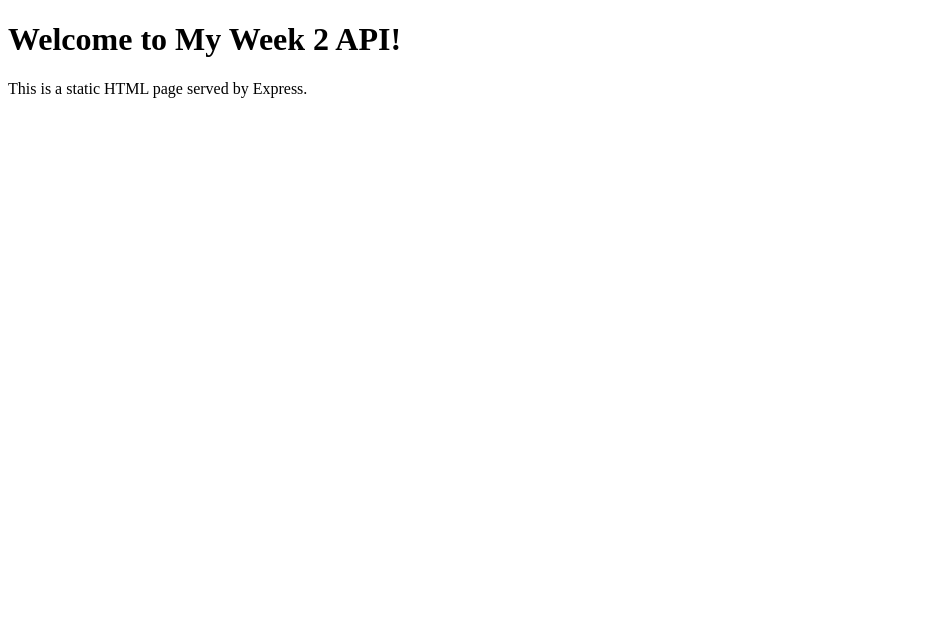
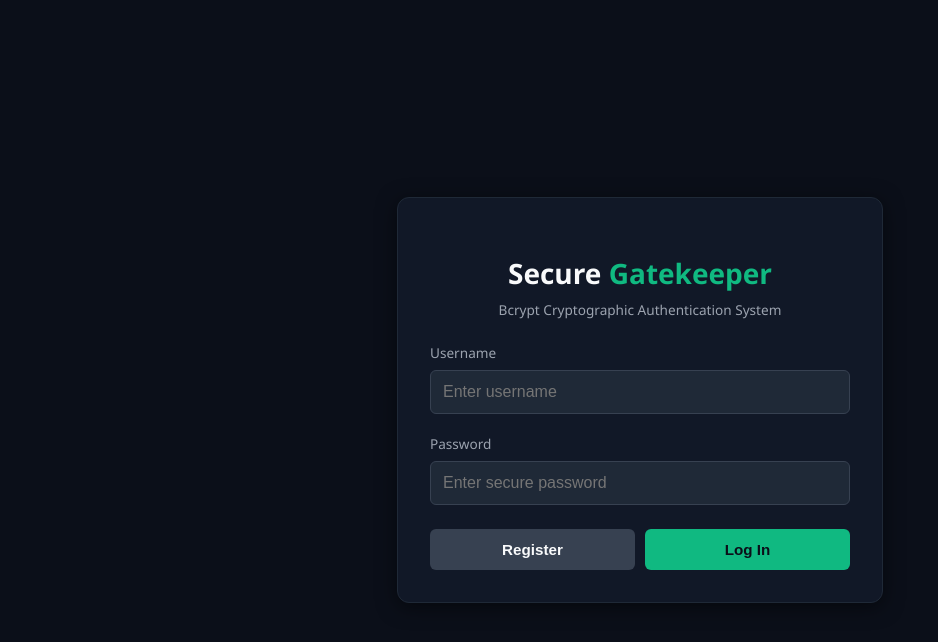
Before and after one commit to Progress-Tobiloba/Week-2-js, a website: page public/index.html in a window 1280 px wide. Shown: the whole page, without its empty margins (0-938 px from the left). Drawn offline with Linux system fonts and the light colour scheme.

Commit message:
Fix project root files

```diff
--- a/public/index.html
+++ b/public/index.html
@@ -3,10 +3,117 @@
 <head>
     <meta charset="UTF-8">
     <meta name="viewport" content="width=device-width, initial-scale=1.0">
-    <title>Week 2 API</title>
+    <title>Progress | Secure Authentication Console</title>
+    <style>
+        :root {
+            --bg-color: #0b0f19;
+            --card-bg: #111827;
+            --accent-color: #10b981;
+            --text-main: #f9fafb;
+            --text-muted: #9ca3af;
+        }
+        body {
+            font-family: 'Segoe UI', sans-serif;
+            background-color: var(--bg-color);
+            color: var(--text-main);
+            margin: 0; padding: 0;
+            display: flex; justify-content: center; align-items: center;
+            min-height: 100vh;
+        }
+        .container {
+            width: 90%; max-width: 420px;
+            background: var(--card-bg);
+            padding: 2rem; border-radius: 12px;
+            box-shadow: 0 4px 20px rgba(0,0,0,0.5);
+            border: 1px solid #1f2937;
+            text-align: center;
+        }
+        h2 { margin-bottom: 1.5rem; font-size: 1.75rem; color: var(--text-main); }
+        h2 span { color: var(--accent-color); }
+        .form-group { text-align: left; margin-bottom: 1.25rem; }
+        label { display: block; margin-bottom: 0.5rem; color: var(--text-muted); font-size: 0.85rem; }
+        input {
+            width: 100%; padding: 0.75rem; background: #1f2937;
+            border: 1px solid #374151; border-radius: 6px;
+            color: var(--text-main); font-size: 1rem; box-sizing: border-box;
+        }
+        input:focus { outline: none; border-color: var(--accent-color); }
+        .btn-group { display: flex; gap: 10px; margin-top: 1.5rem; }
+        button {
+            flex: 1; padding: 0.75rem; border: none; border-radius: 6px;
+            font-size: 0.95rem; font-weight: 600; cursor: pointer; transition: 0.2s;
+        }
+        .btn-primary { background: var(--accent-color); color: #0b0f19; }
+        .btn-secondary { background: #374151; color: var(--text-main); }
+        button:hover { opacity: 0.9; }
+        #status {
+            margin-top: 1.5rem; padding: 0.75rem; border-radius: 6px;
+            display: none; font-size: 0.9rem; font-weight: bold;
+        }
+    </style>
 </head>
 <body>
-    <h1>Welcome to My Week 2 API!</h1>
-    <p>This is a static HTML page served by Express.</p>
+
+<div class="container">
+    <h2>Secure <span>Gatekeeper</span></h2>
+    <p style="color: var(--text-muted); font-size: 0.85rem; margin-top: -1rem; margin-bottom: 1.5rem;">Bcrypt Cryptographic Authentication System</p>
+
+    <div class="form-group">
+        <label for="username">Username</label>
+        <input type="text" id="username" placeholder="Enter username">
+    </div>
+    <div class="form-group">
+        <label for="password">Password</label>
+        <input type="password" id="password" placeholder="Enter secure password">
+    </div>
+
+    <div class="btn-group">
+        <button class="btn-secondary" onclick="handleAuth('/api/register')">Register</button>
+        <button class="btn-primary" onclick="handleAuth('/api/login')">Log In</button>
+    </div>
+
+    <div id="status"></div>
+</div>
+
+<script>
+    async function handleAuth(endpoint) {
+        const username = document.getElementById('username').value;
+        const password = document.getElementById('password').value;
+        const statusBox = document.getElementById('status');
+
+        if (!username || !password) {
+            statusBox.style.display = 'block';
+            statusBox.style.background = 'rgba(239, 68, 68, 0.1)';
+            statusBox.style.color = '#ef4444';
+            statusBox.innerText = 'Fields cannot be blank!';
+            return;
+        }
+
+        try {
+            const response = await fetch(endpoint, {
+                method: 'POST',
+                headers: { 'Content-Type': 'application/json' },
+                body: JSON.stringify({ username, password })
+            });
+            const text = await response.text();
+
+            statusBox.style.display = 'block';
+            if (response.ok) {
+                statusBox.style.background = 'rgba(16, 185, 129, 0.1)';
+                statusBox.style.color = '#10b981';
+                statusBox.innerText = text;
+            } else {
+                statusBox.style.background = 'rgba(239, 68, 68, 0.1)';
+                statusBox.style.color = '#ef4444';
+                statusBox.innerText = text;
+            }
+        } catch (err) {
+            statusBox.style.display = 'block';
+            statusBox.style.color = '#ef4444';
+            statusBox.innerText = 'Cannot connect to server.';
+        }
+    }
+</script>
+
 </body>
 </html>
```
Also changed, not shown: index.js (+57 -33 lines), package.json (added, +7 -0 lines), 1 other file.
